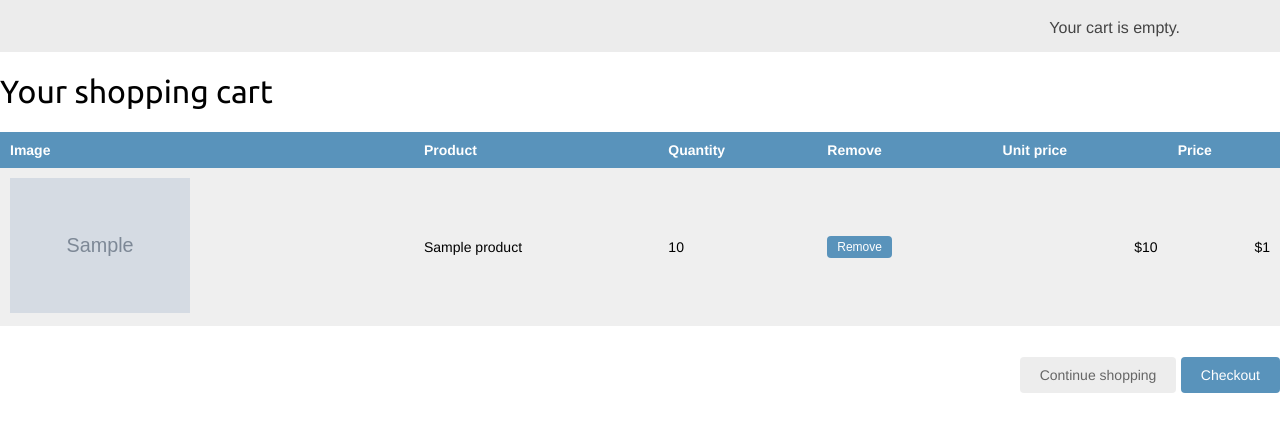
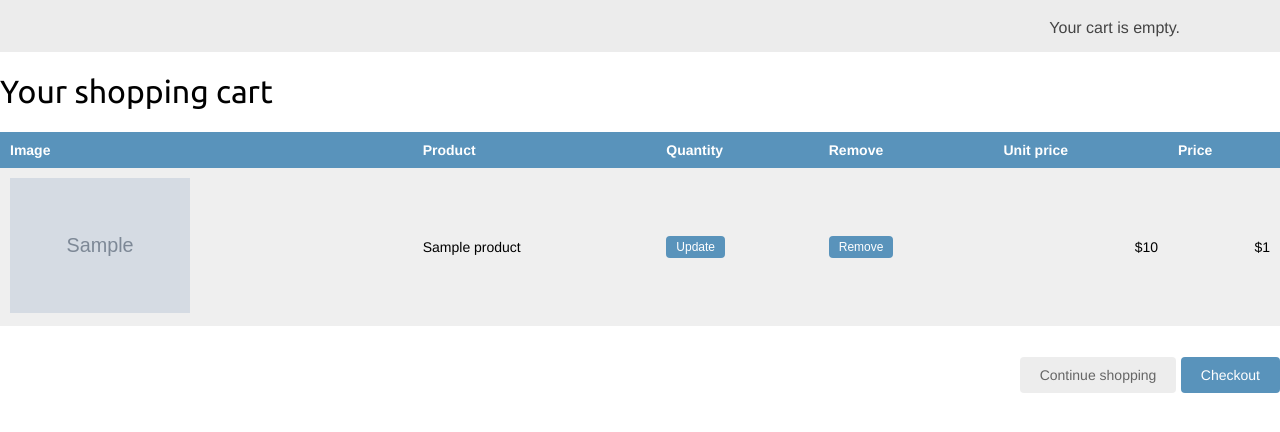
Before and after one commit to hari-testpress/online-shop, a Django app: template myshop/cart/templates/cart/detail.html in a window 1280 px wide. Shown: the part 46-478 px from the top of the page. Run offline with Django 3.2, Linux system fonts and the light colour scheme; the template is opened without the code that fills it: most values are stand-ins (such as "Sample title", 1, 10 or a date in 2020); grey boxes marked "Sample" are stand-in pictures.

Commit message:
Support changing quantity (#9)

```diff
--- a/myshop/cart/templates/cart/detail.html
+++ b/myshop/cart/templates/cart/detail.html
@@ -30,7 +30,12 @@
             </td>
             <td>{{ product.name }}</td>
             <td>
-                {{item.quantity}}
+                <form action="{% url "cart:cart_add" product.id %}" method="post">
+                    {{ item.update_quantity_form.quantity }}
+                    {{ item.update_quantity_form.override }}
+                    <input type="submit" value="Update">
+                    {% csrf_token %}
+                </form>
             </td>
             <td>
                 <form action="{% url "cart:cart_remove" product.id %}" method="post">
--- a/myshop/cart/views.py
+++ b/myshop/cart/views.py
@@ -24,6 +24,10 @@
 
 def cart_detail(request):
     cart = Cart(request)
+    for item in cart:
+        item["update_quantity_form"] = CartAddProductForm(
+            initial={"quantity": item["quantity"], "override": True}
+        )
     return render(request, "cart/detail.html", {"cart": cart})
 
 
```
